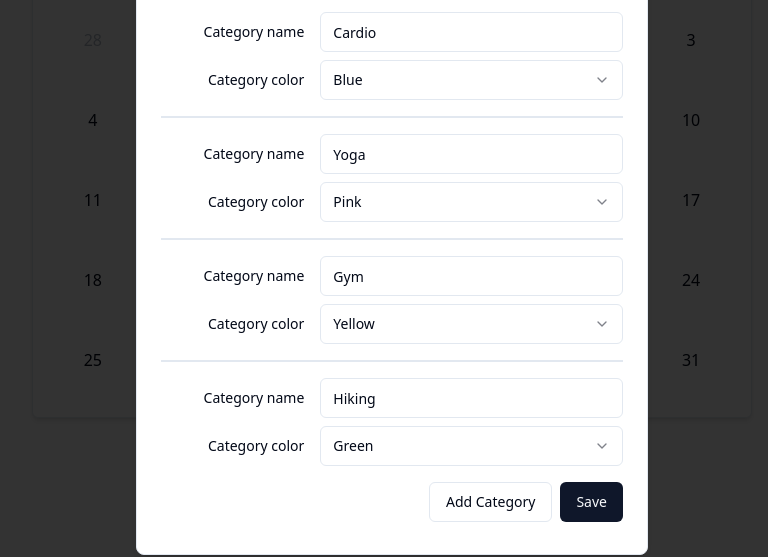
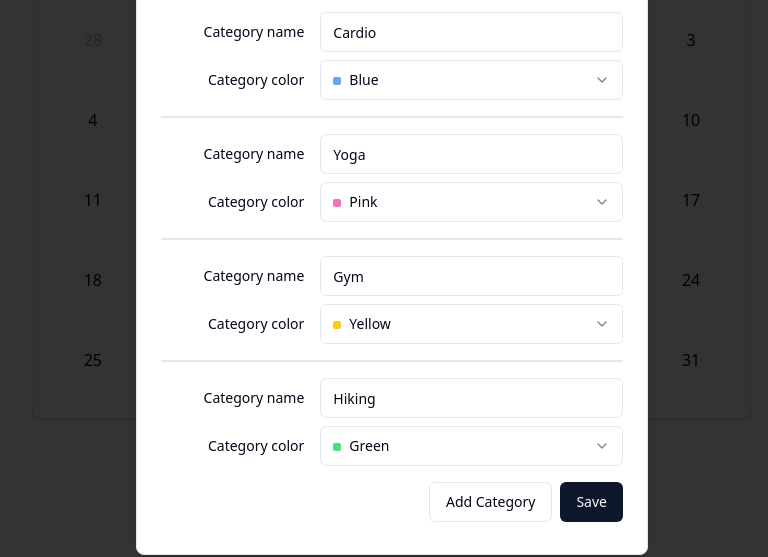
Before and after one commit to jessicaluong/fitness-calendar, a React (Vite) app: page / in a window 1280 px wide. Both pictures are taken after a click on the button "Edit Categories". Shown: the part 162-719 px from the top of the page, without its empty margins (248-1016 px from the left). Built offline with nearby package versions, Linux system fonts and the light colour scheme.

Commit message:
Add coloured square to each select item so users can visualize the color

```diff
--- a/src/components/EditCategoriesDialog.tsx
+++ b/src/components/EditCategoriesDialog.tsx
@@ -94,6 +94,7 @@ export default function EditCategoriesDialog({
                   label="Category color"
                   options={COLORS}
                   placeholder="Select a color"
+                  colorOption
                 />
               </div>
             ))}
--- a/src/components/FormFieldSelect.tsx
+++ b/src/components/FormFieldSelect.tsx
@@ -14,6 +14,9 @@ import {
 } from "@/components/ui/select";
 import { Category, Color } from "@/lib/types";
 import { UseFormReturn, FieldPath, FieldValues } from "react-hook-form";
+import Square from "./Square";
+import { getColorClasses } from "@/lib/utils";
+import { useTheme } from "@/contexts/theme-provider";
 
 type FormFieldSelectProps<TFieldValues extends FieldValues> = {
   form: UseFormReturn<TFieldValues>;
@@ -21,6 +24,7 @@ type FormFieldSelectProps<TFieldValues extends FieldValues> = {
   label: string;
   options: Category[] | Color[];
   placeholder: string;
+  colorOption?: boolean;
 };
 
 export default function FormFieldSelect<TFieldValues extends FieldValues>({
@@ -29,7 +33,10 @@ export default function FormFieldSelect<TFieldValues extends FieldValues>({
   label,
   options,
   placeholder,
+  colorOption,
 }: FormFieldSelectProps<TFieldValues>) {
+  const { theme } = useTheme();
+
   return (
     <FormField
       control={form.control}
@@ -51,7 +58,15 @@ export default function FormFieldSelect<TFieldValues extends FieldValues>({
                     typeof option === "string" ? option : option.name;
                   return (
                     <SelectItem key={value} value={value}>
-                      {label.charAt(0).toUpperCase() + label.slice(1)}
+                      {colorOption && (
+                        <Square
+                          color={getColorClasses(value, "calendar", theme)}
+                          className="inline-block w-[8px] h-[8px] md:w-[10px] md:h-[10px] mr-2"
+                        />
+                      )}
+                      <span>
+                        {label.charAt(0).toUpperCase() + label.slice(1)}
+                      </span>
                     </SelectItem>
                   );
                 })}
--- a/src/components/Square.tsx
+++ b/src/components/Square.tsx
@@ -1,11 +1,12 @@
 type SquareProps = {
   color: string;
+  className?: string;
 };
 
-export default function Square({ color }: SquareProps) {
+export default function Square({ color, className }: SquareProps) {
   return (
     <div
-      className={`${color} w-[5px] h-[5px] rounded-[1px] md:w-[8px] md:h-[8px] md:rounded-[2px]`}
+      className={`${color} w-[5px] h-[5px] rounded-[1px] md:w-[8px] md:h-[8px] md:rounded-[2px] ${className}`}
     ></div>
   );
 }
```
